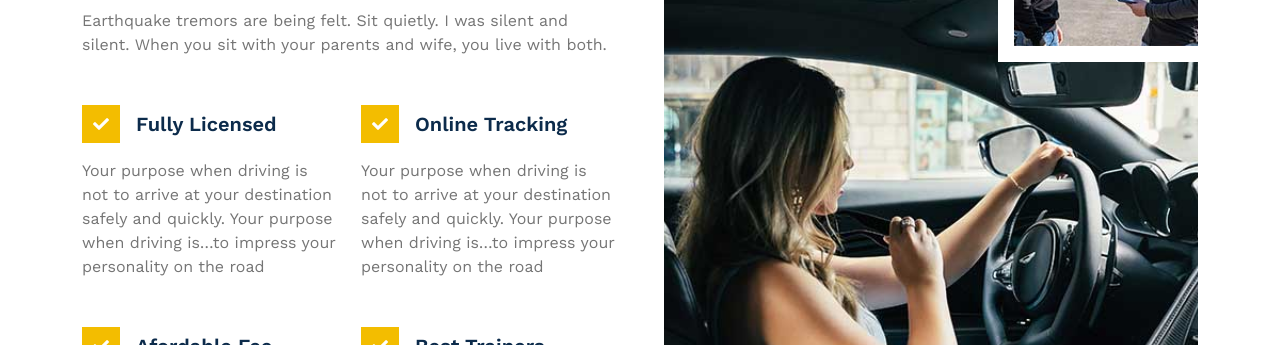
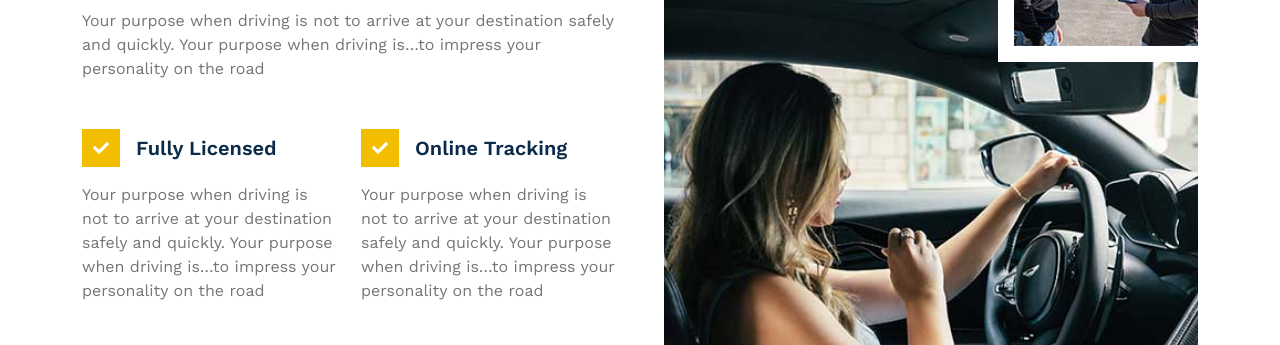
Before and after one commit to RajshreeKapure/driving-school.github.io, a plain HTML site: page feature.html in a window 1280 px wide. Shown: the part 755-1100 px from the top of the page. Drawn offline with nearby package versions, Linux system fonts and the light colour scheme.

Commit message:
Update feature.html

```diff
--- a/feature.html
+++ b/feature.html
@@ -123,7 +123,7 @@
                 <div class="col-lg-6 wow fadeInUp" data-wow-delay="0.1s">
                     <h6 class="text-primary text-uppercase mb-2">Why Choose Us!</h6>
                     <h1 class="display-6 mb-4">Best Driving Training Agency In Your City</h1>
-                    <p class="mb-5">Earthquake tremors are being felt. Sit quietly. I was silent and silent. When you sit with your parents and wife, you live with both.</p>
+                    <p class="mb-5">Your purpose when driving is not to arrive at your destination safely and quickly. Your purpose when driving is…to impress your personality on the road</p>
                     <div class="row gy-5 gx-4">
                         <div class="col-sm-6 wow fadeIn" data-wow-delay="0.1s">
                             <div class="d-flex align-items-center mb-3">
```
